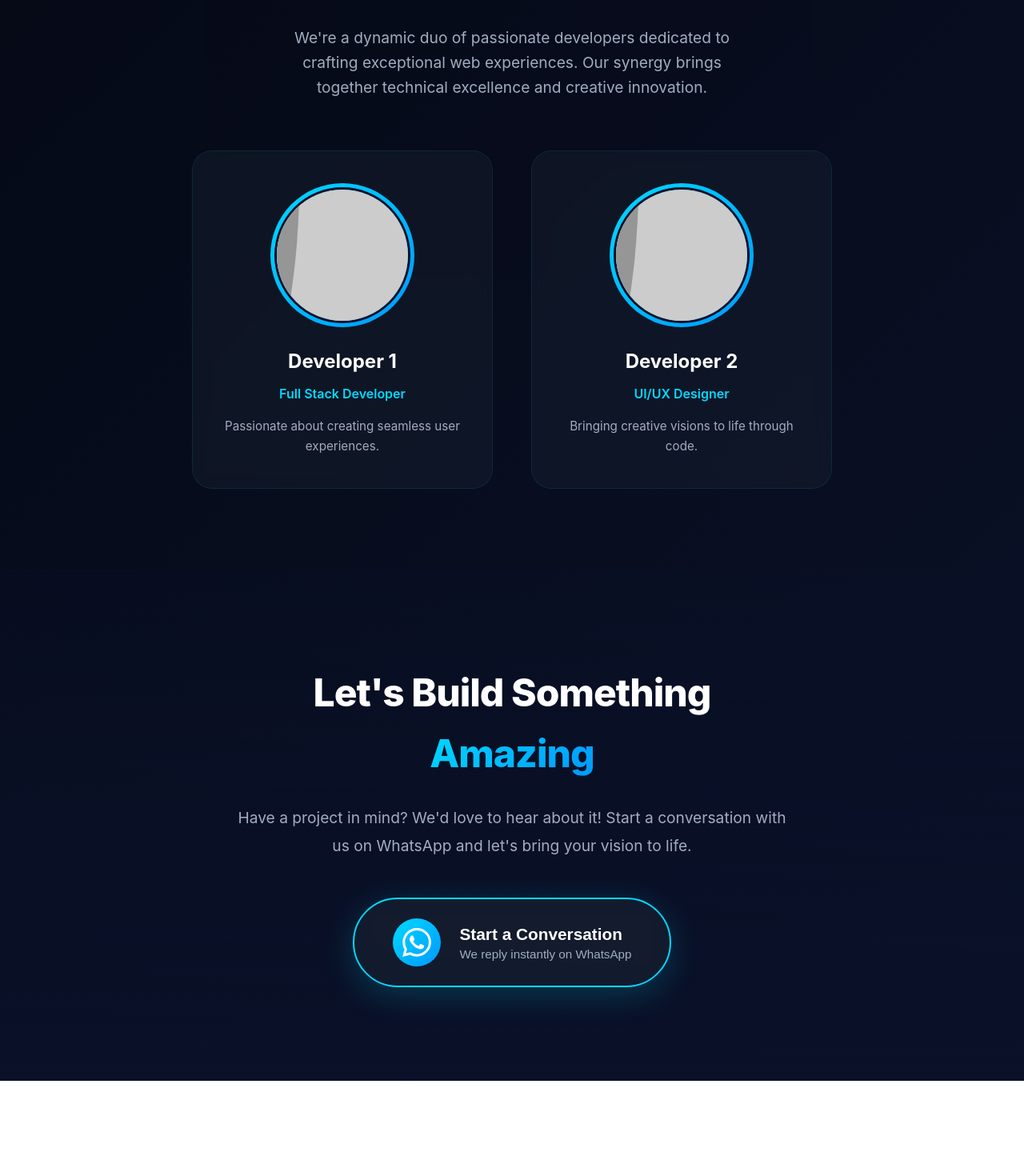
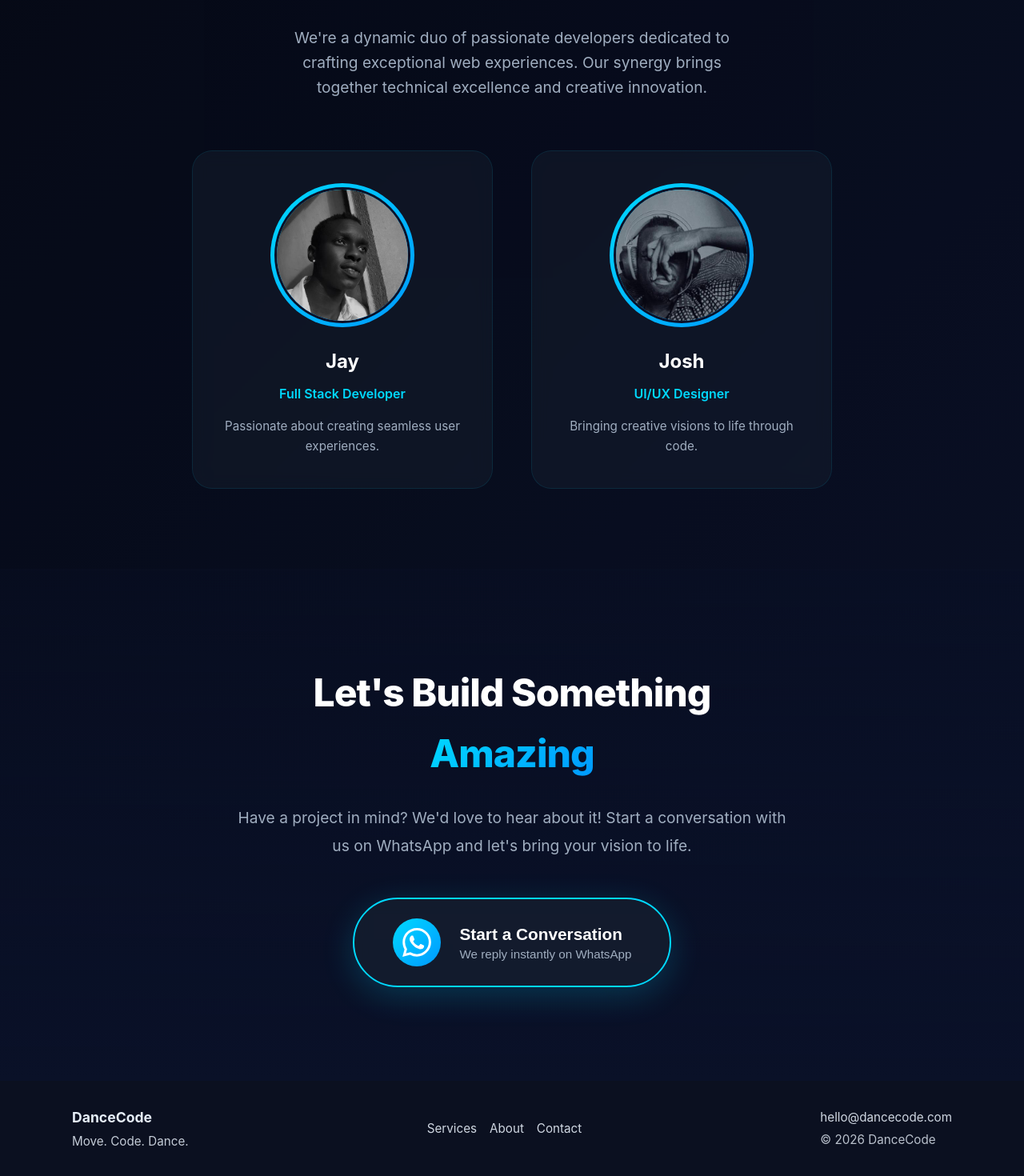
Before and after one commit to JoshuaLaloyo/dancecode-website, a React (Vite) app: page / in a window 1280 px wide. Shown: the part 1650-3120 px from the top of the page at 80% size. Before the commit the page ends 3001 px from the top, so only its background shows below. Built offline with nearby package versions, Linux system fonts and the light colour scheme.

Commit message:
Refactor code structure for improved readability and maintainability

```diff
--- a/src/App.jsx
+++ b/src/App.jsx
@@ -6,6 +6,7 @@ import Services from './components/Services';
 import About from './components/About';
 import Contact from './components/Contact';
 import FloatingWhatsApp from './components/FloatingWhatsApp';
+import Footer from './components/Footer';
 
 function App() {
   const [scrolled, setScrolled] = useState(false);
@@ -26,6 +27,7 @@ function App() {
       <Services />
       <About />
       <Contact />
+      <Footer />
       <FloatingWhatsApp />
     </div>
   );
--- a/src/components/About.jsx
+++ b/src/components/About.jsx
@@ -5,16 +5,16 @@ const About = () => {
   const team = [
     {
       id: 1,
-      name: 'Developer 1',
+      name: 'Jay',
       role: 'Full Stack Developer',
-      image: 'https://via.placeholder.com/200/0a1128/00d9ff?text=Dev+1',
+      image: 'src/images/jay.jpeg',
       description: 'Passionate about creating seamless user experiences.'
     },
     {
       id: 2,
-      name: 'Developer 2',
+      name: 'Josh',
       role: 'UI/UX Designer',
-      image: 'https://via.placeholder.com/200/0a1128/0099ff?text=Dev+2',
+      image: 'src/images/josh.jpeg',
       description: 'Bringing creative visions to life through code.'
     }
   ];
--- /dev/null
+++ b/src/components/Footer.css
@@ -0,0 +1,61 @@
+.footer {
+  background: #0b1020;
+  color: #e6eef8;
+  padding: 2rem 1rem;
+  font-size: 0.95rem;
+}
+
+.footer__container {
+  max-width: 1100px;
+  margin: 0 auto;
+  display: flex;
+  flex-wrap: wrap;
+  gap: 1rem;
+  align-items: center;
+  justify-content: space-between;
+}
+
+.footer__brand h3 {
+  margin: 0 0 0.25rem 0;
+  font-size: 1.1rem;
+}
+
+.footer__brand p {
+  margin: 0;
+  opacity: 0.85;
+}
+
+.footer__links {
+  display: flex;
+  gap: 1rem;
+}
+
+.footer__links a,
+.footer__contact a {
+  color: inherit;
+  text-decoration: none;
+  opacity: 0.9;
+}
+
+.footer__links a:hover,
+.footer__contact a:hover {
+  opacity: 1;
+  text-decoration: underline;
+}
+
+.footer__contact p {
+  margin: 0.25rem 0 0 0;
+  opacity: 0.8;
+}
+
+@media (max-width: 640px) {
+  .footer__container {
+    flex-direction: column;
+    text-align: center;
+  }
+
+  .footer__links {
+    justify-content: center;
+    flex-wrap: wrap;
+  }
+}
--- /dev/null
+++ b/src/components/Footer.jsx
@@ -0,0 +1,28 @@
+import React from 'react';
+import './Footer.css';
+
+function Footer() {
+  return (
+    <footer className="footer">
+      <div className="footer__container">
+        <div className="footer__brand">
+          <h3>DanceCode</h3>
+          <p>Move. Code. Dance.</p>
+        </div>
+
+        <nav className="footer__links" aria-label="Footer links">
+          <a href="#services">Services</a>
+          <a href="#about">About</a>
+          <a href="#contact">Contact</a>
+        </nav>
+
+        <div className="footer__contact">
+          <a href="mailto:hello@dancecode.com">hello@dancecode.com</a>
+          <p>© {new Date().getFullYear()} DanceCode</p>
+        </div>
+      </div>
+    </footer>
+  );
+}
+
+export default Footer;
```
Also changed, not shown: src/images/jay.jpeg (added), src/images/josh.jpeg (added).
